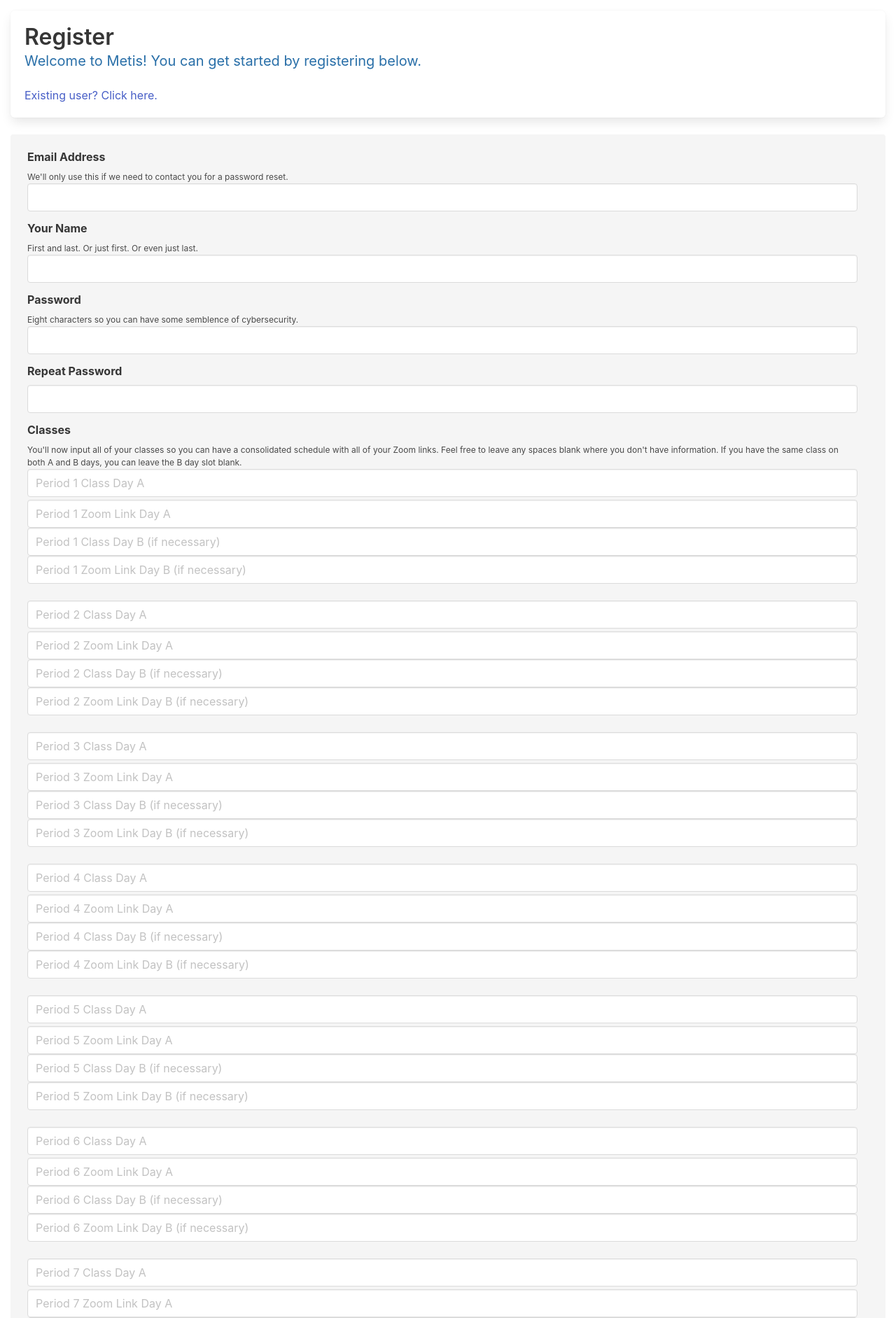
After one commit to Clue88/metis2, a Python web app: template templates/register.html in a window 1280 px wide. The commit adds this page. Shown: the top 1883 px of the page at 70% size. Run offline with Jinja, Linux system fonts and the light colour scheme; the template is opened without the code that fills it, so the values that code supplies are empty.

Commit message:
Add registration

```diff
--- a/templates/login.html
+++ b/templates/login.html
@@ -12,7 +12,7 @@
             <div class="tile is-parent">
                 <article class="tile is-child box">
                     <p class="title">Login</p>
-                    <p class="subtitle" style="color:red">Please login to access this page.</p>
+                    <p class="subtitle has-text-success">$msg</p>
                 </article>
             </div>
         </div>
@@ -48,7 +48,7 @@
         <div class="tile is-ancestor">
             <div class="tile is-parent">
                 <article class="tile is-child has-text-link box">
-                    <a href="">New user? Register here.</a>
+                    <a href="register.py">New user? Register here.</a>
                 </article>
             </div>
         </div>
--- /dev/null
+++ b/templates/register.html
@@ -0,0 +1,178 @@
+<!DOCTYPE html>
+<html lang="en">
+    <head>
+        <title>Register</title>
+        <meta name="viewport" content="width=device-width, initial-scale=1">
+        <link rel='icon' href='static/favicon.ico' type='image/x-icon'/>
+        <link rel='apple-touch-icon' href='static/favicon.ico' />
+        <link rel="stylesheet" href="https://cdn.jsdelivr.net/npm/bulma@0.9.0/css/bulma.min.css">
+
+        <script>
+            function errMsg(name, msg) {
+                document.getElementById(name).innerHTML = msg;
+                document.forms[0][name].classList.add("is-danger");
+                document.getElementById(name).classList.add("is-danger");
+            }
+
+            function validateForm() {
+                good = true;
+                let form = document.forms[0];
+                let errs = document.getElementsByClassName("is-danger");
+                while (errs[0]) {
+                    errs[0].innerHTML = "";
+                    errs[0].classList.remove("is-danger");
+                }
+
+                if (!/(.)\w+([@])\w+([.])\w+/g.test(form['email'].value)) {
+                    errMsg("email", "Please enter a valid email address.");
+                    good = false;
+                }
+                if (form['name'].value === "") {
+                    errMsg("name", "You have to at least have something here.");
+                    good = false;
+                }
+                if (form['password'].value.length < 8) {
+                    errMsg("password", "Eight characters, please.");
+                    good = false;
+                }
+                if (form['repeat'].value != form['password'].value) {
+                    errMsg("repeat", "Passwords do not match.");
+                    good = false;
+                }
+                for (i = 1; i <= 10; i++) {
+                    if (form["p"+i+"a"].value === "") {
+                        errMsg("p"+i+"a", "Please enter a value. You can enter \"Free Period\" if you don't have a class here.");
+                        good = false;
+                    }
+                }
+                return good;
+            }
+        </script>
+    </head>
+    <body style="margin:15px">
+        <div class="tile is-ancestor">
+            <div class="tile is-parent">
+                <article class="tile is-child box">
+                    <p class="title">Register</p>
+                    <p class="subtitle has-text-info-dark">Welcome to Metis! You can get started by registering below.</p>
+                    <a class="has-text-link" href="login.py">Existing user? Click here.</a>
+                </article>
+            </div>
+        </div>
+
+        <div class="tile is-ancestor">
+            <div class="tile is-parent">
+                <div class="tile is-child notification is-light">
+                    <form method="GET" action="form_register.py" onsubmit="return validateForm()">
+                        <div class="field">
+                            <label class="label">Email Address</label>
+                            <div class="control">
+                                <p class="help">We'll only use this if we need to contact you for a password reset.</p>
+                                <input class="input" type="text" name="email">
+                                <p class="help" id="email"></p>
+                            </div>
+                        </div>
+
+                        <div class="field">
+                            <label class="label">Your Name</label>
+                            <div class="control">
+                                <p class="help">First and last. Or just first. Or even just last.</p>
+                                <input class="input" type="text" name="name">
+                                <p class="help" id="name"></p>
+                            </div>
+                        </div>
+
+                        <div class="field">
+                            <label class="label">Password</label>
+                            <div class="control">
+                                <p class="help">Eight characters so you can have some semblence of cybersecurity.</p>
+                                <input class="input" type="password" name="password">
+                                <p class="help" id="password"></p>
+                            </div>
+                        </div>
+
+                        <div class="field">
+                            <label class="label">Repeat Password</label>
+                            <div class="control">
+                                <input class="input" type="password" name="repeat">
+                                <p class="help" id="repeat"></p>
+                            </div>
+                        </div>
+
+                        <div class="field">
+                            <label class="label">Classes</label>
+                            <div class="control">
+                                <p class="help">You'll now input all of your classes so you can have a consolidated schedule with all of your Zoom links. Feel free to leave any spaces blank where you don't have information. If you have the same class on both A and B days, you can leave the B day slot blank.</p>
+                                <input class="input" type="text" name="p1a" placeholder="Period 1 Class Day A">
+                                <p class="help" id=p1a></p>
+                                <input class="input" type="text" name="p1za" placeholder="Period 1 Zoom Link Day A">
+                                <input class="input" type="text" name="p1b" placeholder="Period 1 Class Day B (if necessary)">
+                                <input class="input" type="text" name="p1zb" placeholder="Period 1 Zoom Link Day B (if necessary)">
+                                <br><br>
+                                <input class="input" type="text" name="p2a" placeholder="Period 2 Class Day A">
+                                <p class="help" id=p2a></p>
+                                <input class="input" type="text" name="p2za" placeholder="Period 2 Zoom Link Day A">
+                                <input class="input" type="text" name="p2b" placeholder="Period 2 Class Day B (if necessary)">
+                                <input class="input" type="text" name="p2zb" placeholder="Period 2 Zoom Link Day B (if necessary)">
+                                <br><br>
+                                <input class="input" type="text" name="p3a" placeholder="Period 3 Class Day A">
+                                <p class="help" id=p3a></p>
+                                <input class="input" type="text" name="p3za" placeholder="Period 3 Zoom Link Day A">
+                                <input class="input" type="text" name="p3b" placeholder="Period 3 Class Day B (if necessary)">
+                                <input class="input" type="text" name="p3zb" placeholder="Period 3 Zoom Link Day B (if necessary)">
+                                <br><br>
+                                <input class="input" type="text" name="p4a" placeholder="Period 4 Class Day A">
+                                <p class="help" id=p4a></p>
+                                <input class="input" type="text" name="p4za" placeholder="Period 4 Zoom Link Day A">
+                                <input class="input" type="text" name="p4b" placeholder="Period 4 Class Day B (if necessary)">
+                                <input class="input" type="text" name="p4zb" placeholder="Period 4 Zoom Link Day B (if necessary)">
+                                <br><br>
+                                <input class="input" type="text" name="p5a" placeholder="Period 5 Class Day A">
+                                <p class="help" id=p5a></p>
+                                <input class="input" type="text" name="p5za" placeholder="Period 5 Zoom Link Day A">
+                                <input class="input" type="text" name="p5b" placeholder="Period 5 Class Day B (if necessary)">
+                                <input class="input" type="text" name="p5zb" placeholder="Period 5 Zoom Link Day B (if necessary)">
+                                <br><br>
+                                <input class="input" type="text" name="p6a" placeholder="Period 6 Class Day A">
+                                <p class="help" id=p6a></p>
+                                <input class="input" type="text" name="p6za" placeholder="Period 6 Zoom Link Day A">
+                                <input class="input" type="text" name="p6b" placeholder="Period 6 Class Day B (if necessary)">
+                                <input class="input" type="text" name="p6zb" placeholder="Period 6 Zoom Link Day B (if necessary)">
+                                <br><br>
+                                <input class="input" type="text" name="p7a" placeholder="Period 7 Class Day A">
+                                <p class="help" id=p7a></p>
+                                <input class="input" type="text" name="p7za" placeholder="Period 7 Zoom Link Day A">
+                                <input class="input" type="text" name="p7b" placeholder="Period 7 Class Day B (if necessary)">
+                                <input class="input" type="text" name="p7zb" placeholder="Period 7 Zoom Link Day B (if necessary)">
+                                <br><br>
+                                <input class="input" type="text" name="p8a" placeholder="Period 8 Class Day A">
+                                <p class="help" id=p8a></p>
+                                <input class="input" type="text" name="p8za" placeholder="Period 8 Zoom Link Day A">
+                                <input class="input" type="text" name="p8b" placeholder="Period 8 Class Day B (if necessary)">
+                                <input class="input" type="text" name="p8zb" placeholder="Period 8 Zoom Link Day B (if necessary)">
+                                <br><br>
+                                <input class="input" type="text" name="p9a" placeholder="Period 9 Class Day A">
+                                <p class="help" id=p9a></p>
+                                <input class="input" type="text" name="p9za" placeholder="Period 9 Zoom Link Day A">
+                                <input class="input" type="text" name="p9b" placeholder="Period 9 Class Day B (if necessary)">
+                                <input class="input" type="text" name="p9zb" placeholder="Period 9 Zoom Link Day B (if necessary)">
+                                <br><br>
+                                <input class="input" type="text" name="p10a" placeholder="Period 10 Class Day A">
+                                <p class="help" id=p10a></p>
+                                <input class="input" type="text" name="p10za" placeholder="Period 10 Zoom Link Day A">
+                                <input class="input" type="text" name="p10b" placeholder="Period 10 Class Day B (if necessary)">
+                                <input class="input" type="text" name="p10zb" placeholder="Period 10 Zoom Link Day B (if necessary)">
+                            </div>
+                        </div>
+
+                        <div class="field is-grouped">
+                            <div class="control">
+                                <input class="input button is-link" type="submit" value="Register">
+                            </div>
+                        </div>
+                    </form>
+                </div>
+            </div>
+        </div>
+    </body>
+</html>
```
Also changed, not shown: form_register.py (added, +69 -0 lines), login.py (+6 -1 lines), register.py (added, +12 -0 lines), 1 other file.
